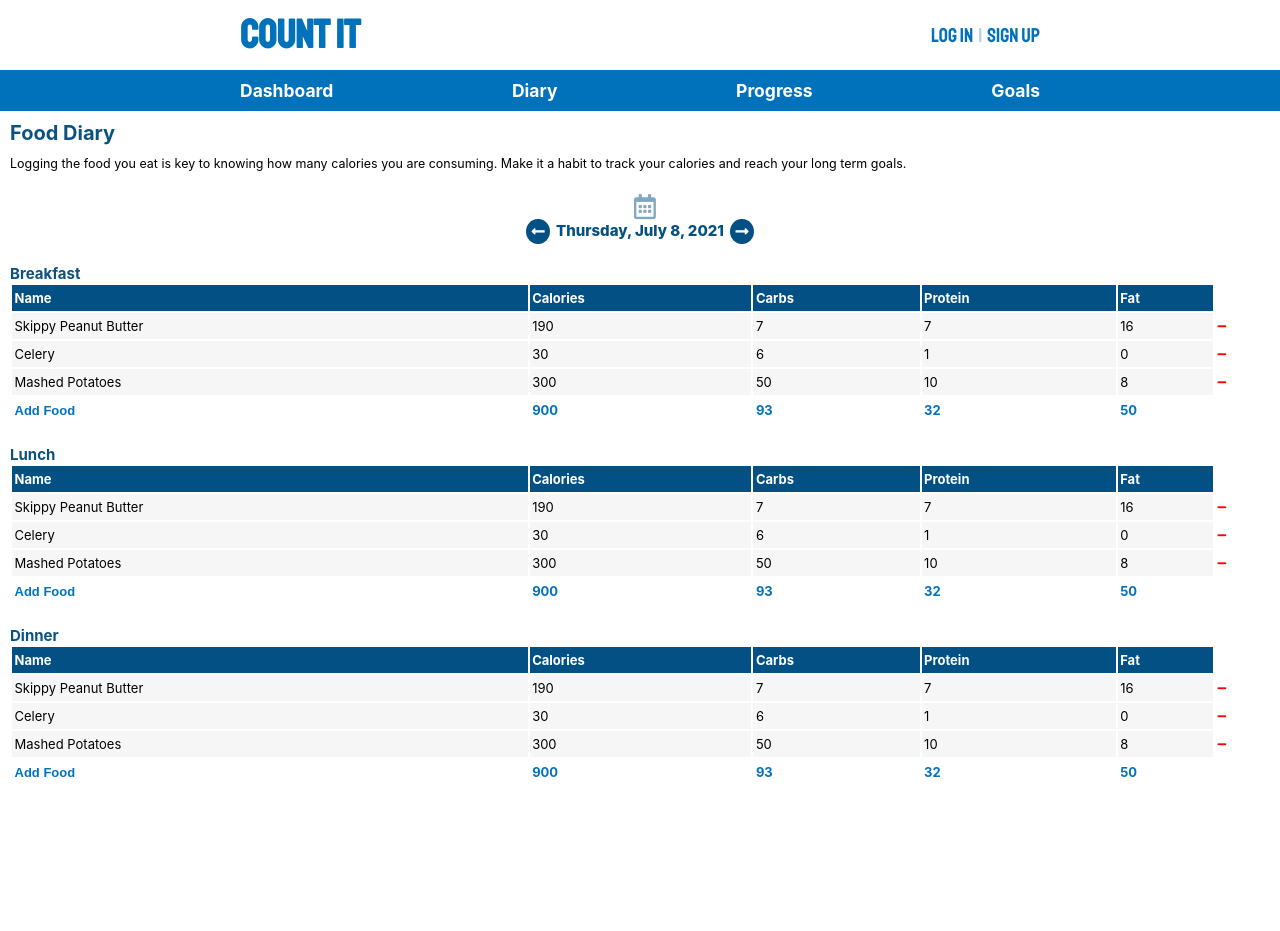
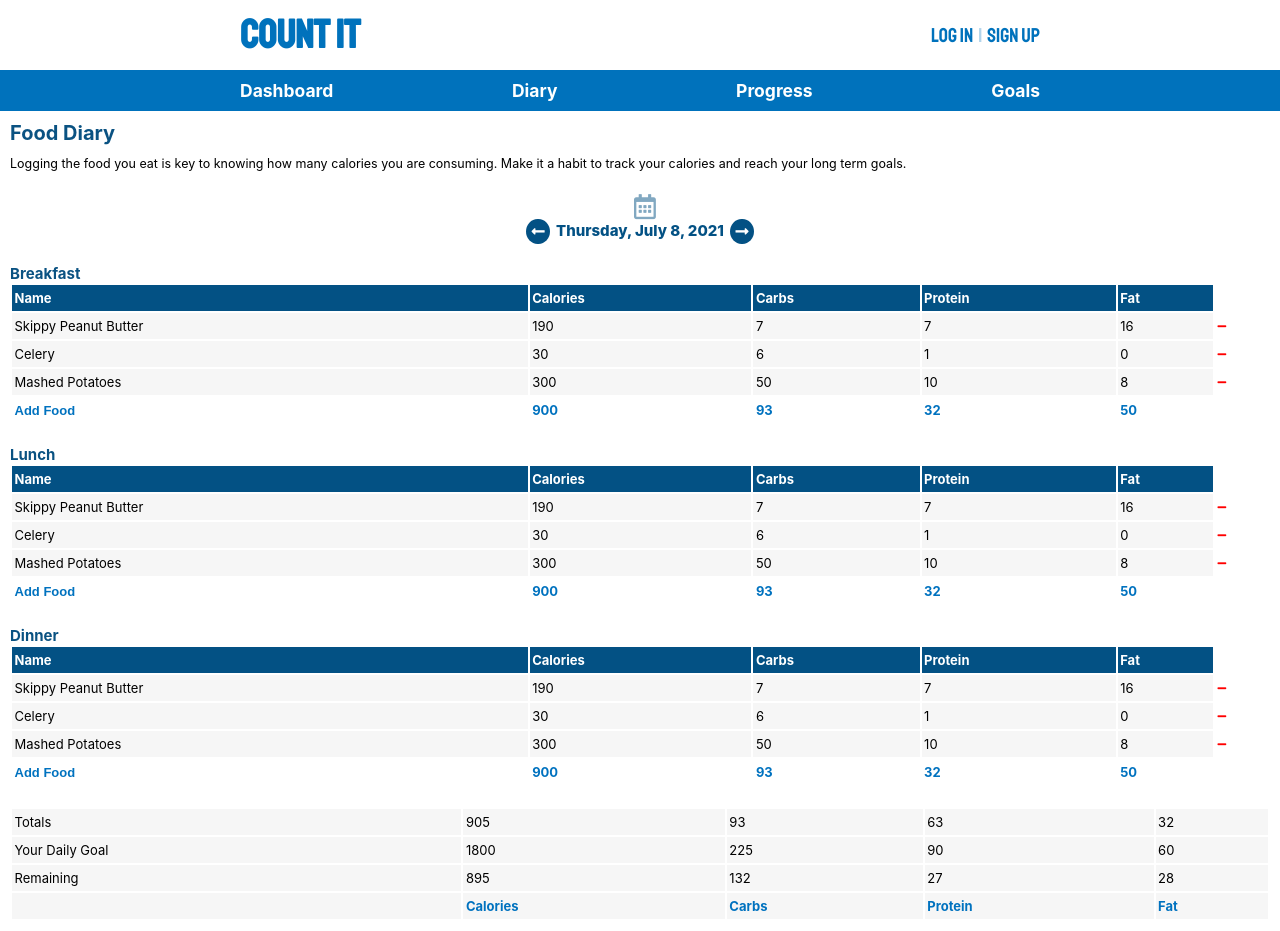
Before and after one commit to jmobes/nutrition-tracker, a React (Create React App) app in the folder frontend/: page /diary in a window 1280 px wide. Before the commit the page ends 800 px from the top, so only its background shows below. Built offline with nearby package versions, Linux system fonts and the light colour scheme.

Commit message:
added the summary table that includes all calorie stats

```diff
--- a/frontend/src/pages/Diary.css
+++ b/frontend/src/pages/Diary.css
@@ -89,3 +89,21 @@
 .fa-minus {
   font-size: 1rem;
 }
+.diary__summary {
+  padding-top: 2rem;
+}
+.diary__summary__totals,
+.diary__summary__goals,
+.diary__summary__remaining,
+.diary__summary__units {
+  display: flex;
+}
+.diary__summary {
+  font-size: 1.3rem;
+}
+.diary__summary table {
+  width: 100%;
+}
+.diary__summary td {
+  background-color: #f6f6f6;
+}
--- a/frontend/src/pages/Diary.jsx
+++ b/frontend/src/pages/Diary.jsx
@@ -200,6 +200,40 @@
           </table>
         </div>
       </div>
+      <div className="diary__summary">
+        <table>
+          <tr>
+            <td>Totals</td>
+            <td>905</td>
+            <td>93</td>
+            <td>63</td>
+            <td>32</td>
+          </tr>
+          <tr>
+            <td>Your Daily Goal</td>
+            <td>1800</td>
+            <td>225</td>
+            <td>90</td>
+            <td>60</td>
+          </tr>
+          <tr>
+            <td>Remaining</td>
+            <td>895</td>
+            <td>132</td>
+            <td>27</td>
+            <td>28</td>
+          </tr>
+          <tfoot>
+            <tr>
+              <td></td>
+              <td>Calories</td>
+              <td>Carbs</td>
+              <td>Protein</td>
+              <td>Fat</td>
+            </tr>
+          </tfoot>
+        </table>
+      </div>
     </section>
   );
 };
```
